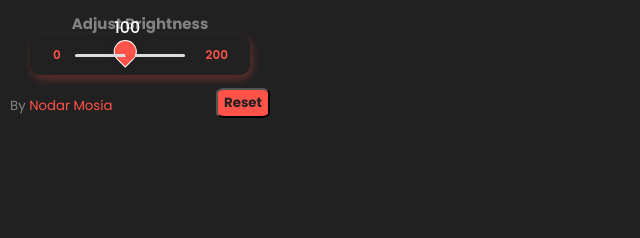
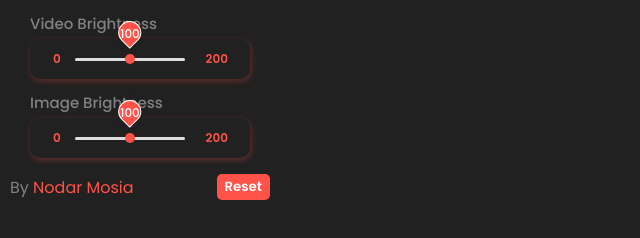
Before and after one commit to NodariMosia/video-brightness-controller, a website built with webpack: page public/popup.html in a window 1280 px wide. Shown: the whole page, without its empty margins (0-640 px from the left). Built offline with nearby package versions, Linux system fonts and the light colour scheme; some packages are replaced by stand-ins of ours; files whose address does not match are found by name.

Commit message:
add image controls, update styles, improve types

```diff
--- a/config/webpack.config.js
+++ b/config/webpack.config.js
@@ -1,3 +1,4 @@
+// @ts-nocheck
 "use strict";
 
 const { merge } = require("webpack-merge");
--- a/pack.js
+++ b/pack.js
@@ -1,3 +1,5 @@
+"use strict";
+
 const { readFileSync, existsSync, mkdirSync } = require("fs");
 const { parse, resolve } = require("path");
 const AdmZip = require("adm-zip");
--- a/public/popup.html
+++ b/public/popup.html
@@ -1,25 +1,44 @@
-<!DOCTYPE html>
+<!doctype html>
 <html lang="en">
     <head>
         <meta charset="UTF-8" />
         <meta name="viewport" content="width=device-width, initial-scale=1.0" />
 
-        <title>Video Brightness Controller</title>
+        <title>Media Brightness Controller</title>
 
         <link rel="stylesheet" href="popup.css" />
     </head>
 
     <body>
         <div class="controls">
-            <h2>Adjust Brightness</h2>
-            <div class="range">
-                <div class="sliderValue">
-                    <span id="brightnessDisplay">100</span>
+            <p class="control-group-label">Video Brightness</p>
+            <div class="control-group">
+                <div class="control-group__display">
+                    <span id="videoBrightnessDisplay">100</span>
                 </div>
-                <div class="field">
+                <div class="control-group__field">
                     <div class="value left">0</div>
                     <input
-                        id="brightnessInput"
+                        id="videoBrightnessInput"
+                        type="range"
+                        min="0"
+                        max="200"
+                        value="100"
+                        step="5"
+                    />
+                    <div class="value right">200</div>
+                </div>
+            </div>
+
+            <p class="control-group-label">Image Brightness</p>
+            <div class="control-group">
+                <div class="control-group__display">
+                    <span id="imgBrightnessDisplay">100</span>
+                </div>
+                <div class="control-group__field">
+                    <div class="value left">0</div>
+                    <input
+                        id="imgBrightnessInput"
                         type="range"
                         min="0"
                         max="200"
@@ -31,8 +50,8 @@
             </div>
         </div>
 
-        <div class="misc">
-            <h5>
+        <footer class="footer">
+            <p class="footer__author">
                 By
                 <a
                     href="https://github.com/NodariMosia"
@@ -41,9 +60,9 @@
                 >
                     Nodar Mosia
                 </a>
-            </h5>
-            <button id="reset">Reset</button>
-        </div>
+            </p>
+            <button class="footer__button" id="resetButton" type="button">Reset</button>
+        </footer>
 
         <script src="popup.js"></script>
     </body>
--- a/src/popup.css
+++ b/src/popup.css
@@ -1,9 +1,15 @@
-/* **************************************************************************
- * THE CONTENTS OF THIS FILE IS COPIED FROM "Video Ustaad" Chrome Extension *
- * original: https://github.com/prakarshs/Video-Ustaad/blob/main/popup.css  *
- ************************************************************************** */
+@import url("https://fonts.googleapis.com/css?family=Poppins:400,500,600&display=swap");
 
-@import url("https://fonts.googleapis.com/css?family=Poppins:400,500,600,700&display=swap");
+:root {
+    --color-primary: #ff5349;
+    --color-primary-hover: #d1170d;
+    --color-background: #212121;
+    --color-input-background: #ddd;
+    --color-on-primary: #fff;
+    --color-title: #828282;
+
+    --input-thumb-size: 10px;
+}
 
 *,
 *::before,
@@ -17,100 +23,71 @@
 html,
 body {
     width: 280px;
-    padding: 6px 0 6px 0;
-    background: #212121;
-    border-radius: 20%;
-}
-.misc {
-    display: flex;
-    justify-content: space-between;
-    align-items: center;
-}
-.misc > button {
-    background-color: #ff5349;
-    padding: 3px 6px 3px 6px;
-    border-radius: 16%;
-    font-weight: 900;
-    margin-top: 5px;
-    color: #212121;
-    cursor: pointer;
-    transition: all ease 0.2s;
-    margin-right: 10px;
-}
-.misc > button:hover {
-    background-color: #d1170d;
-}
-.controls {
-    display: grid;
-    text-align: center;
-    place-items: center;
-}
-h2 {
-    color: #828282;
-    font-size: 15px;
-}
-h5 > a {
-    color: #ff5349;
-    text-decoration: none;
-    font-weight: 200;
-}
-h5 {
-    color: #828282;
-    font-weight: 200;
-    margin-top: 10px;
-    margin-left: 10px;
+    background: var(--color-background);
+    border-radius: 10px;
 }
 
-.range {
+.controls {
+    width: 220px;
+    margin: 0 auto;
+}
+
+.control-group-label {
+    margin: 12px 0 4px 0;
+    color: var(--color-title);
+    font-size: 15px;
+    font-weight: 500;
+}
+
+.control-group {
+    width: 100%;
     height: 40px;
-    width: 220px;
+    padding: 0 65px 0 45px;
     background: transparent;
     border-radius: 10px;
-    padding: 0 65px 0 45px;
-    box-shadow: 2px 4px 8px rgba(255, 83, 72, 0.3);
-    margin-bottom: 8px;
+    box-shadow: 1px 2px 6px rgba(255, 83, 72, 0.3);
 }
 
-.sliderValue {
+.control-group__display {
     position: relative;
-    width: 100%;
+    width: calc(100% - var(--input-thumb-size));
+    margin-left: calc(var(--input-thumb-size) / 2);
 }
 
-.sliderValue span {
+.control-group__display span {
     position: absolute;
     height: 22.5px;
     width: 22.5px;
-    transform: translateX(-70%) scale(0);
+    top: -18px;
+    transform: translateX(-50%) scale(0);
+    transform-origin: bottom;
+    z-index: 2;
+    font-size: 12px;
     font-weight: 500;
-    top: -20px;
     line-height: 25px;
-    z-index: 2;
-    color: #fff;
-    transform-origin: bottom;
-    transition: transform 0.3s ease-in-out;
+    text-align: center;
+    color: var(--color-on-primary);
+    transition: transform 0.2s ease-in-out;
+}
+.control-group__display span.show {
+    transform: translateX(-50%) scale(1);
 }
 
-.sliderValue span.show {
-    transform: translateX(-70%) scale(1);
-}
-
-.sliderValue span:after {
+.control-group__display span:after {
     position: absolute;
     content: "";
     height: 100%;
     width: 100%;
-    background: #ff5349;
-    border: 1.8px solid #fff;
+    background: var(--color-primary);
+    border: 1.8px solid var(--color-on-primary);
     z-index: -1;
     left: 50%;
     transform: translateX(-50%) rotate(45deg);
-    border-bottom-left-radius: 50%;
-    box-shadow: 0px 0px 8px rgba(0, 0, 0, 0.1);
-    border-top-left-radius: 50%;
-    border-top-right-radius: 50%;
+    box-shadow: 0 0 8px rgba(0, 0, 0, 0.1);
+    border-radius: 50% 50% 0 50%;
 }
 
-.field {
+.control-group__field {
     display: flex;
     align-items: center;
     justify-content: center;
@@ -118,54 +95,86 @@ h5 {
     position: relative;
 }
 
-.field .value {
+.control-group__field .value {
     position: absolute;
     font-size: 12px;
-    color: #ff5349;
+    color: var(--color-primary);
     font-weight: 600;
 }
-
-.field .value.left {
+.control-group__field .value.left {
     left: -22px;
 }
-
-.field .value.right {
+.control-group__field .value.right {
     right: -43px;
 }
 
-.range input {
+.control-group__field input {
     -webkit-appearance: none;
+    appearance: none;
     width: 100%;
     height: 3px;
-    background: #ddd;
+    background: var(--color-input-background);
     border-radius: 5px;
     outline: none;
     border: none;
     z-index: 2222;
 }
-
-.range input::-webkit-slider-thumb {
+.control-group__field input::-webkit-slider-thumb {
     -webkit-appearance: none;
-    width: 10px;
-    height: 10px;
-    background: red;
+    width: var(--input-thumb-size);
+    height: var(--input-thumb-size);
+    background: var(--color-primary);
     border-radius: 50%;
-    background: #ff5349;
-    border: 1px solid #ff5349;
+    border: none;
     cursor: pointer;
 }
-
-.range input::-moz-range-thumb {
+.control-group__field input::-moz-range-thumb {
     -webkit-appearance: none;
-    width: 10px;
-    height: 10px;
-    background: red;
+    appearance: none;
+    width: var(--input-thumb-size);
+    height: var(--input-thumb-size);
+    background: var(--color-primary);
     border-radius: 50%;
-    background: #ff5349;
-    border: 1px solid #ff5349;
+    border: none;
     cursor: pointer;
 }
+.control-group__field input::-moz-range-progress {
+    background: var(--color-primary);
+}
 
-.range input::-moz-range-progress {
-    background: #ff5349;
+.footer {
+    display: flex;
+    justify-content: space-between;
+    align-items: center;
+    padding: 16px 10px 10px 10px;
 }
+
+.footer__author {
+    color: var(--color-title);
+    font-weight: 400;
+}
+.footer__author > a {
+    color: var(--color-primary);
+    font-weight: 400;
+    text-decoration: none;
+    transition: color 0.2s ease-in-out;
+}
+.footer__author > a:hover,
+.footer__author > a:focus-visible {
+    color: var(--color-primary-hover);
+}
+
+.footer__button {
+    padding: 3px 8px;
+    background-color: var(--color-primary);
+    border-radius: 5px;
+    border: none;
+    color: var(--color-on-primary);
+    font-weight: 600;
+    cursor: pointer;
+    transition: background-color 0.2s ease-in-out;
+}
+.footer__button:hover,
+.footer__button:focus-visible {
+    background-color: var(--color-primary-hover);
+}
--- a/src/popup.js
+++ b/src/popup.js
@@ -5,54 +5,104 @@ import "./popup.css";
 const DEFAULT_BRIGHTNESS_VALUE = 100;
 const UPDATE_DEBOUNCE_DELAY = 25;
 
-document.addEventListener("DOMContentLoaded", () => {
-    /** @type {HTMLInputElement | null} */
-    const brightnessInput = document.getElementById("brightnessInput");
+/** @type {BrightnessControllerSettings} */
+const settings = {
+    video: DEFAULT_BRIGHTNESS_VALUE,
+    img: DEFAULT_BRIGHTNESS_VALUE,
+};
+
+document.addEventListener("DOMContentLoaded", load);
+
+function load() {
     /** @type {HTMLElement | null} */
-    const brightnessDisplay = document.getElementById("brightnessDisplay");
-    /** @type {HTMLButtonElement | null} */
-    const resetButton = document.getElementById("reset");
+    const resetButton = document.getElementById("resetButton");
 
-    if (!brightnessInput || !brightnessDisplay || !resetButton) {
+    if (!resetButton) {
         return;
     }
 
-    /** @type {(brightness: number, setInputValue: boolean) => void} brightness */
-    const updateBrightness = debounce((brightness, setInputValue) => {
-        chrome.storage.sync.set({ brightness });
+    const controllers = [
+        createMediaBrightnessController("video"),
+        createMediaBrightnessController("img"),
+    ].filter((controller) => !!controller);
 
-        if (setInputValue) brightnessInput.value = brightness;
+    chrome.storage.sync.get(["settings"], (result) => {
+        controllers.forEach((controller) => {
+            const initialValue = result.settings?.[controller.mediaTag] ?? DEFAULT_BRIGHTNESS_VALUE;
 
-        brightnessDisplay.textContent = brightness;
-        brightnessDisplay.style.left = brightness / 2 + "%";
-        brightnessDisplay.classList.add("show");
-    }, UPDATE_DEBOUNCE_DELAY);
+            controller.updateMediaBrightness(initialValue, true);
 
-    chrome.storage.sync.get(["brightness"], (result) => {
-        updateBrightness(result.brightness ?? DEFAULT_BRIGHTNESS_VALUE, true);
+            controller.input.oninput = (event) => {
+                if (event.target instanceof HTMLInputElement) {
+                    controller.updateMediaBrightness(event.target.valueAsNumber, false);
+                }
+            };
 
-        brightnessInput.addEventListener("input", (event) => {
-            updateBrightness(parseInt(event.target.value), false);
+            controller.input.onblur = () => {
+                controller.display.classList.remove("show");
+            };
         });
 
-        brightnessInput.addEventListener("blur", () => {
-            brightnessDisplay.classList.remove("show");
-        });
-
-        resetButton.addEventListener("click", () => {
-            updateBrightness(DEFAULT_BRIGHTNESS_VALUE, true);
-        });
+        resetButton.onclick = () => {
+            controllers.forEach((controller) => {
+                controller?.updateMediaBrightness(DEFAULT_BRIGHTNESS_VALUE, true);
+            });
+        };
     });
-});
+}
 
 /**
- * @param {Function} callback
+ * @param {SupportedMediaTag} mediaTag
+ * @returns {MediaBrightnessController | null}
+ */
+function createMediaBrightnessController(mediaTag) {
+    /** @type {HTMLElement | null} */
+    const input = document.getElementById(`${mediaTag}BrightnessInput`);
+    /** @type {HTMLElement | null} */
+    const display = document.getElementById(`${mediaTag}BrightnessDisplay`);
+
+    if (!input || !display || !(input instanceof HTMLInputElement)) {
+        return null;
+    }
+
+    /**
+     * @param {number} brightness
+     * @param {boolean} setInputValue
+     */
+    const updateMediaBrightness = (brightness, setInputValue) => {
+        settings[mediaTag] = brightness;
+
+        chrome.storage.sync.set({ settings });
+
+        if (setInputValue) input.valueAsNumber = brightness;
+
+        display.textContent = `${brightness}`;
+        display.style.left = brightness / 2 + "%";
+        display.classList.add("show");
+    };
+
+    return {
+        input,
+        display,
+        mediaTag,
+        updateMediaBrightness: debounce(updateMediaBrightness, UPDATE_DEBOUNCE_DELAY),
+    };
+}
+
+/**
+ * @template {(...args: any[]) => any} T
+ * @param {T} callback
  * @param {number} delayInMS
+ * @returns {T}
  */
 function debounce(callback, delayInMS) {
-    let timeoutId = null;
-    return (...args) => {
-        window.clearTimeout(timeoutId);
-        timeoutId = window.setTimeout(() => callback(...args), delayInMS);
-    };
+    /** @type {number | undefined} */
+    let timeoutId;
+
+    return /** @type {T} */ (
+        (...args) => {
+            window.clearTimeout(timeoutId);
+            timeoutId = window.setTimeout(() => callback(...args), delayInMS);
+        }
+    );
 }
```
Also changed, not shown: jsconfig.json (added, +16 -0 lines), package.json (+4 -3 lines), src/contentScript.js (+39 -13 lines), types/index.d.ts (added, +23 -0 lines), README.md, public/manifest.json, 1 other file.
